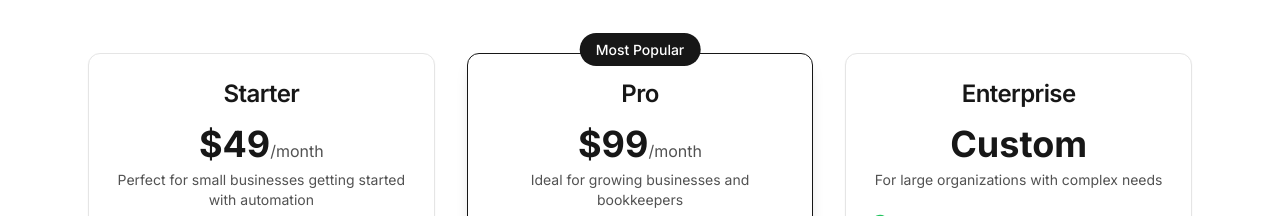
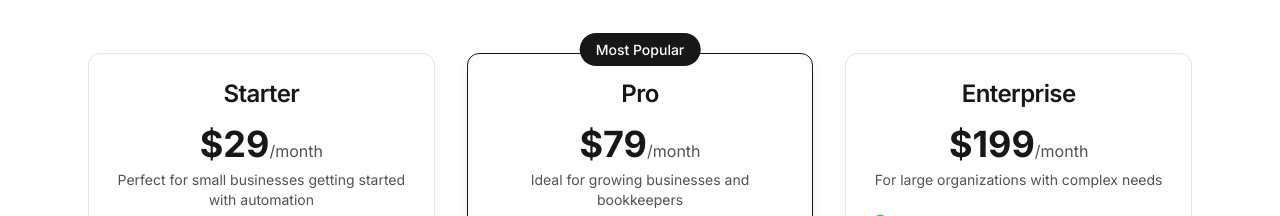
Before and after one commit to algominds35/bank-reconciliation-tool, a Next.js app: page / in a window 1280 px wide. Shown: the part 5740-5956 px from the top of the page. Built offline with nearby package versions, Linux system fonts and the light colour scheme.

Commit message:
Fix pricing to correct amounts: Starter , Pro , Enterprise  with proper Stripe product links

```diff
--- a/src/app/page.tsx
+++ b/src/app/page.tsx
@@ -80,7 +80,7 @@ const testimonials = [
 const pricingPlans = [
   {
     name: "Starter",
-    price: "$49",
+    price: "$29",
     period: "/month",
     description: "Perfect for small businesses getting started with automation",
     features: [
@@ -95,7 +95,7 @@ const pricingPlans = [
   },
   {
     name: "Pro",
-    price: "$99",
+    price: "$79",
     period: "/month",
     description: "Ideal for growing businesses and bookkeepers",
     features: [
@@ -111,8 +111,8 @@ const pricingPlans = [
   },
   {
     name: "Enterprise",
-    price: "Custom",
-    period: "",
+    price: "$199",
+    period: "/month",
     description: "For large organizations with complex needs",
     features: [
       "Unlimited transactions",
@@ -124,7 +124,7 @@ const pricingPlans = [
       "On-premise deployment"
     ],
     popular: false,
-    stripeLink: "mailto:alex@usealgomind.com?subject=Enterprise%20Plan%20Inquiry"
+    stripeLink: "https://buy.stripe.com/28E4gBd2eerBdvjaee0Fi0c"
   }
 ];
 
```
